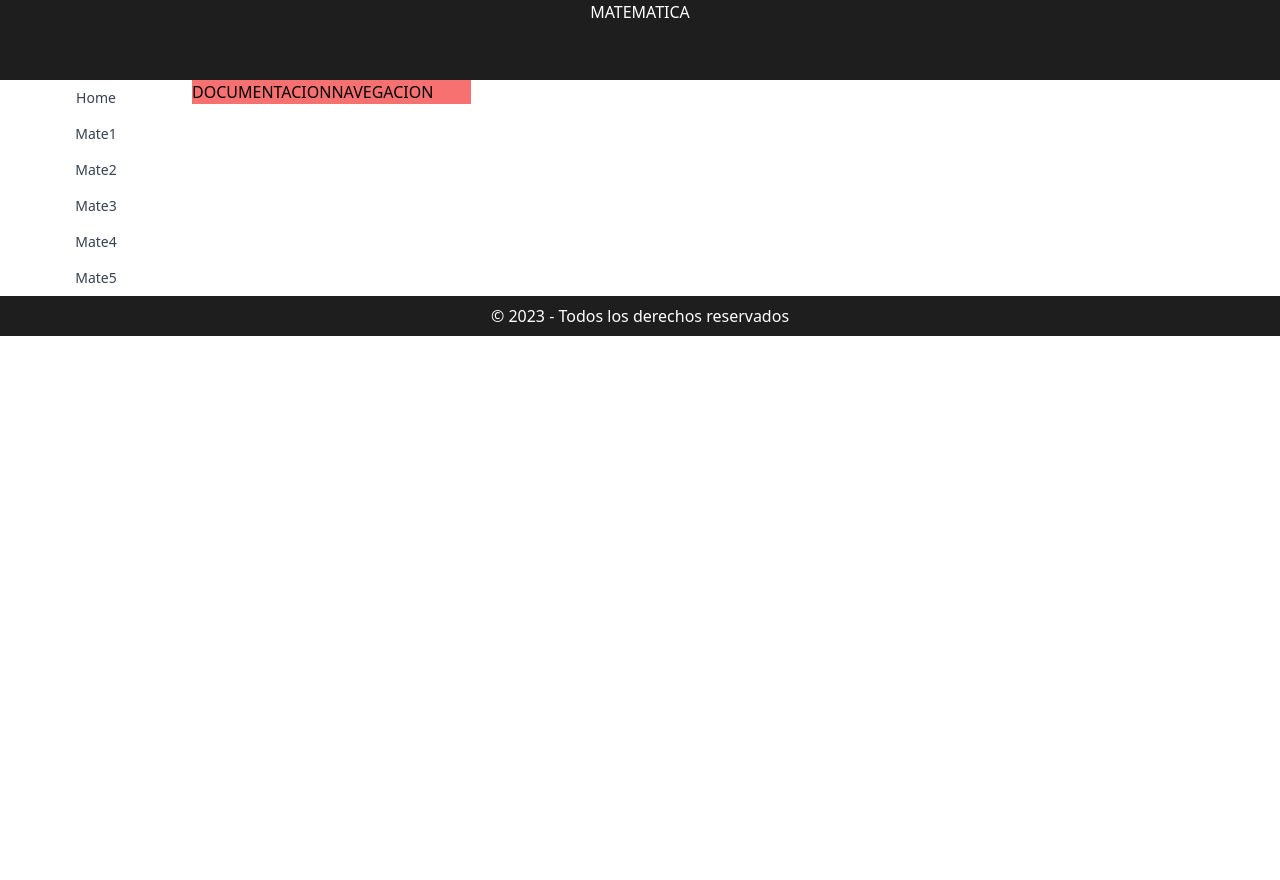
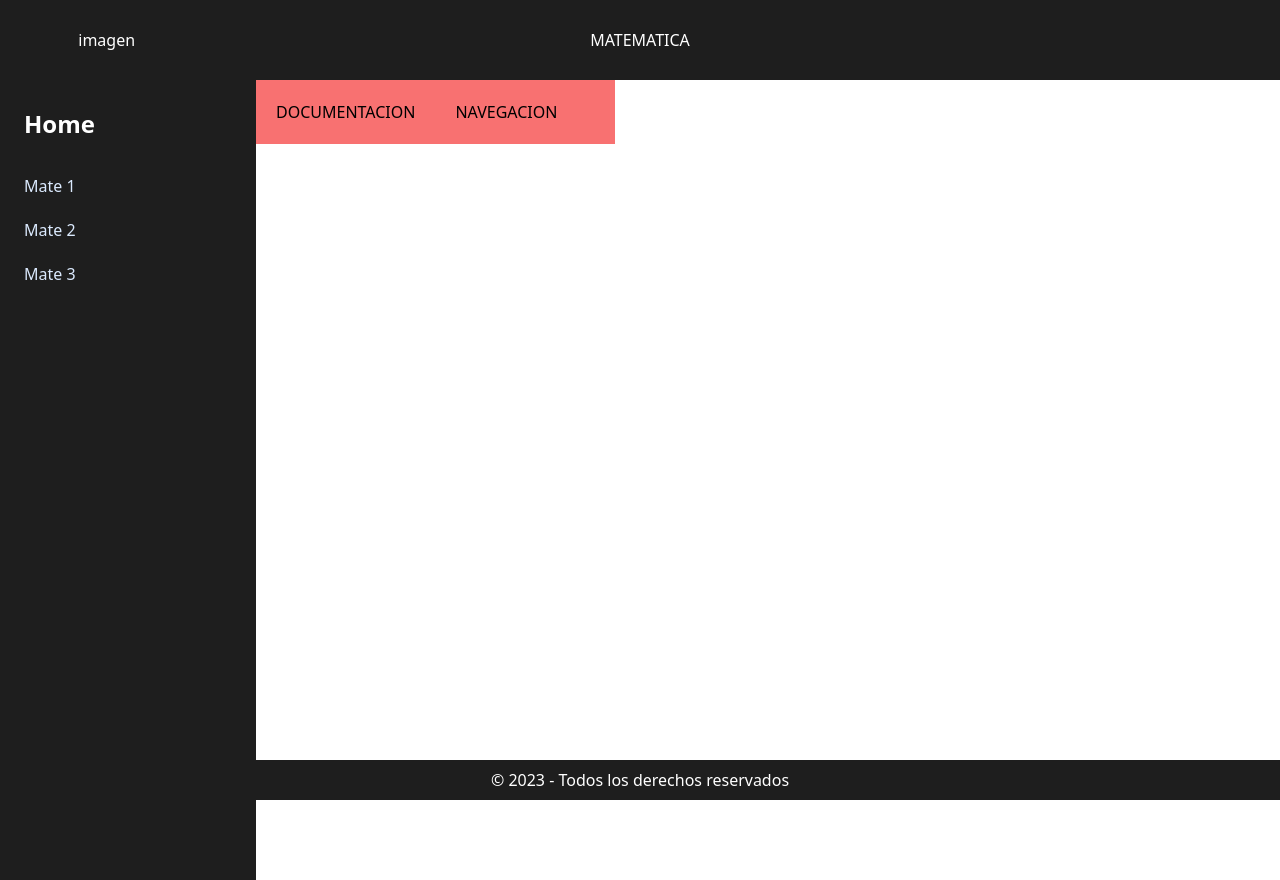
Before and after one commit to TatoBig/matebug, a SvelteKit app: page /docs in a window 1280 px wide. Before the commit the page ends 800 px from the top, so only its background shows below. Built offline with nearby package versions, Linux system fonts and the light colour scheme.

Commit message:
Modiied header, drawer and footer

```diff
--- a/src/components/layout/Drawer.svelte
+++ b/src/components/layout/Drawer.svelte
@@ -1,24 +1,25 @@
-<header >
-    <div class="w-48 text-center h-full">
-        <ul>
-            <li class="edit">
-              <a href="/">Home</a>
-            </li>
-            <li class="edit">
-              <a href="/">Mate1</a>
-            </li>
-            <li class="edit">
-              <a href="/">Mate2</a>
-            </li>
-            <li class="edit">
-              <a href="/">Mate3</a>
-            </li>
-            <li class="edit">
-              <a href="/">Mate4</a>
-            </li>
-            <li class="edit">
-              <a href="/">Mate5</a>
-            </li>
-          </ul>
+
+
+<div class="relative min-h-screen md:flex">
+  <!-- sidebar -->
+    <div class= "bg-primary text-blue-100 w-64 space-y-6 py-7 px-2 absolute inset-y-0 left-0 transform -translate-x-full md:relative md:translate-x-0 transition duration-200 ease-in-out">
+
+      <a href="/" class="text-white flex items-center space-x-2 px-4">
+        <span class="text-2xl font-extrabold">Home</span>
+      </a>
+
+      <nav>
+        <a href="/" class="block py-2.5 px-4 rounded transition duration-200 hover:bg-white hover:text-cyan-200">
+          Mate 1
+        </a>
+        <a href="/" class="block py-2.5 px-4 rounded transition duration-200 hover:bg-white hover:text-cyan-200">
+          Mate 2
+        </a>
+        <a href="/" class="block py-2.5 px-4 rounded transition duration-200 hover:bg-white hover:text-cyan-200">
+          Mate 3
+        </a>
+        <a href="/" class="block py-2.5 px-4 rounded transition duration-200 hover:bg-white hover:text-cyan-200">
+        </a>
+      </nav>
     </div>
-</header>
+</div>
--- a/src/components/layout/Footer.svelte
+++ b/src/components/layout/Footer.svelte
@@ -1,6 +1,8 @@
 <script>
 	let footerText = '© 2023 - Todos los derechos reservados';
 </script>
-<footer class="bg-primary text-white text-center p-2">
-	<p>{footerText}</p>
+<footer class="bg-primary text-white p-2 bottom-0 fixed w-screen text-center">
+	<div>
+		<p>{footerText}</p>
+	</div>
 </footer>
--- a/src/components/layout/Header.svelte
+++ b/src/components/layout/Header.svelte
@@ -2,9 +2,18 @@
   let pageTitle = 'MATEMATICA';
 </script>
 
-<header class="bg-primary text-white text-center  w-full h-20">
-  <h1>{pageTitle}</h1>
-  <nav>
-    <!-- Agrega enlaces de navegación aquí -->
-  </nav>
+<header class="bg-primary text-white text-center  w-full h-20 grid grid-cols-6">
+  <div class="bg-primary text-gray-100 flex md:hidden">
+    <button class="mobile-menu-button p-5 focus:outline-none focus:bg-primary" >
+      <svg class="h-6 w-5 " xmlns="http://www.w3.org/2000/svg" fill="none" viewBox="0 0 20 20" stroke="currentColor">
+        <path stroke-linecap="round" stroke-linejoin="round" stroke-width="2" d="M4 6h16M4 12h16M4 18h16" />
+      </svg>
+    </button>
+  </div>
+  <div class="flex justify-center items-center">
+    imagen
+  </div>
+  <div class="col-span-4 flex justify-center items-center" >
+    <h1>{pageTitle}</h1>
+  </div>
 </header>
--- a/src/routes/docs/+page.svelte
+++ b/src/routes/docs/+page.svelte
@@ -1,9 +1,9 @@
 <main class=" bg-red-400">
 <div class="grid grid-cols-2">
-  <div>
+  <div class="p-5">
     DOCUMENTACION
   </div>
-  <div>
+  <div class="p-5">
     NAVEGACION
   </div>
 </div>
```
